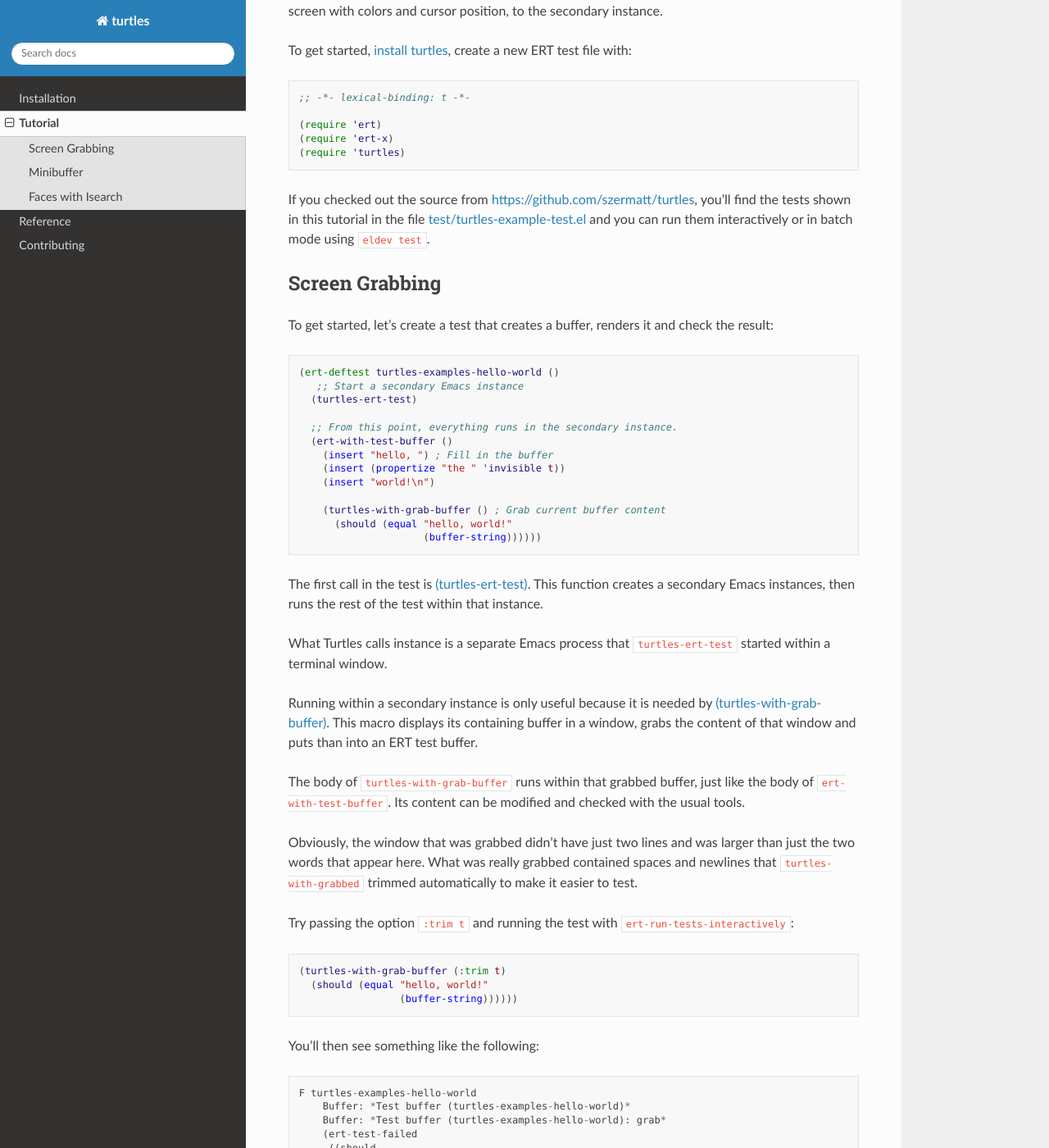
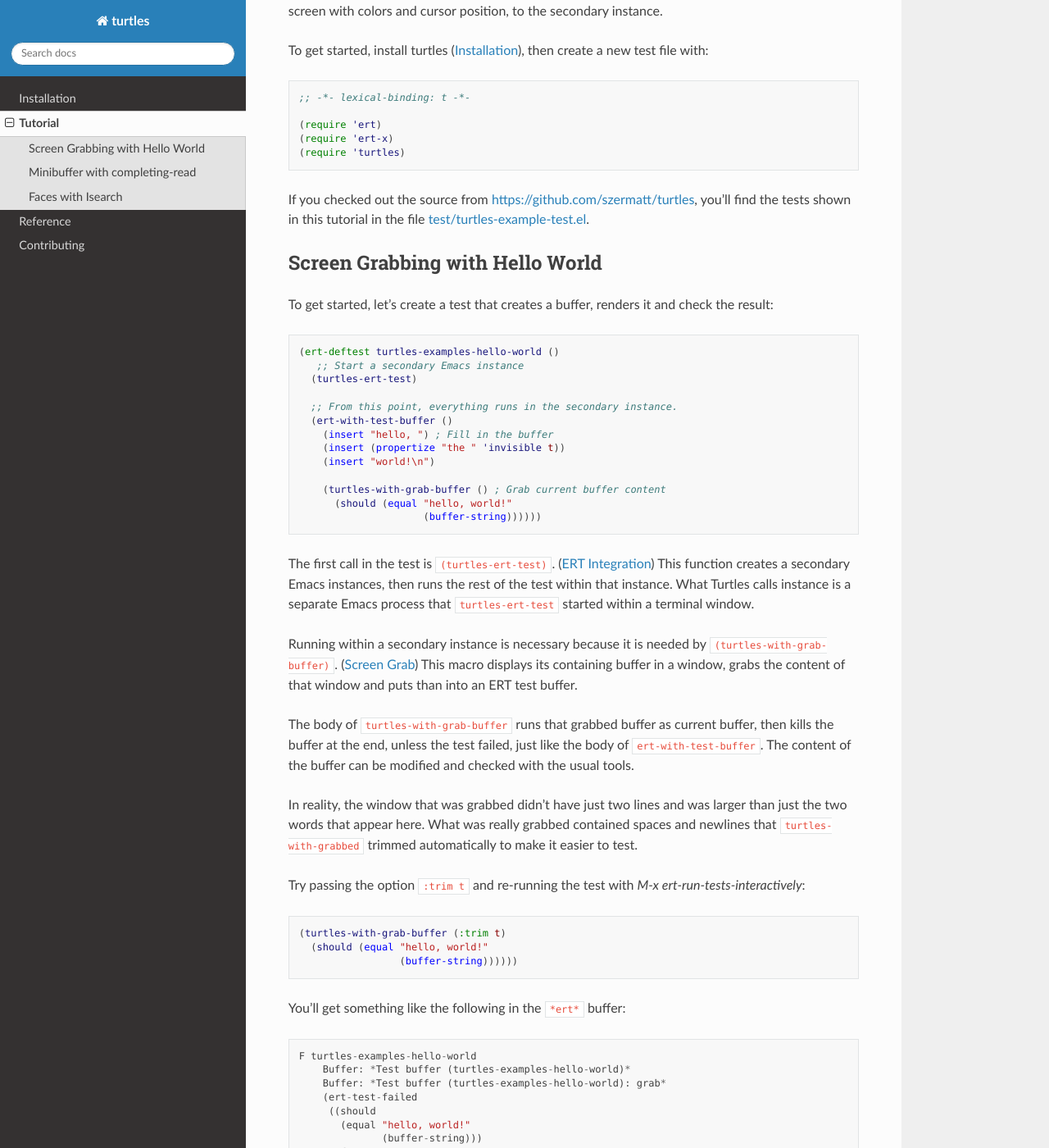
Before and after one commit to emacsmirror/turtles, a Sphinx documentation site: the page built from docs/source/tutorial.rst, in a window 1280 px wide and 1400 px high, scrolled down 398 px. Shown: the whole window at 82% size. Built offline with Sphinx 7.4.7 and the Read the Docs theme 3.1.0, drawn with Linux system fonts in a browser that asks for light colours; some of the changed text lies outside the part shown.

Commit message:
docs: Rework the tutorial section to look ok in HTML and texinfo.
Before this change, the tutorial section in an info manual looked
strange, because of the way references are rendered there.

This change reworks the section so it looks ok as an HTML page as well
as an INFO manual.

```diff
--- a/docs/source/tutorial.rst
+++ b/docs/source/tutorial.rst
@@ -18,7 +18,7 @@ needed, the primary instance grab the screen and provides the result,
 that is, a terminal screen with colors and cursor position, to the
 secondary instance.
 
-To get started, :ref:`install turtles <install>`, create a new ERT
+To get started, install turtles (:ref:`install`), then create a new
 test file with:
 
 .. code-block:: elisp
@@ -33,14 +33,12 @@ test file with:
 If you checked out the source from
 `<https://github.com/szermatt/turtles>`_, you'll find the tests shown
 in this tutorial in the file `test/turtles-example-test.el
-<https://github.com/szermatt/turtles/blob/master/test/turtles-examples-test.el>`_
-and you can run them interactively or in batch mode using :code:`eldev
-test`.
+<https://github.com/szermatt/turtles/blob/master/test/turtles-examples-test.el>`_.
 
 .. _tut_hello_world:
 
-Screen Grabbing
----------------
+Screen Grabbing with Hello World
+--------------------------------
 
 To get started, let's create a test that creates a buffer, renders it
 and check the result:
@@ -62,30 +60,29 @@ and check the result:
                        (buffer-string))))))
 
 
-The first call in the test is :ref:`(turtles-ert-test)<ert>`. This
-function creates a secondary Emacs instances, then runs the rest of
-the test within that instance.
+The first call in the test is ``(turtles-ert-test)``. (:ref:`ert`)
+This function creates a secondary Emacs instances, then runs the rest
+of the test within that instance. What Turtles calls instance is a
+separate Emacs process that ``turtles-ert-test`` started within a
+terminal window.
 
-What Turtles calls instance is a separate Emacs process that
-:code:`turtles-ert-test` started within a terminal window.
+Running within a secondary instance is necessary because it is needed
+by ``(turtles-with-grab-buffer)``. (:ref:`grab`) This macro displays
+its containing buffer in a window, grabs the content of that window
+and puts than into an ERT test buffer.
 
-Running within a secondary instance is only useful because it is
-needed by :ref:`(turtles-with-grab-buffer) <grab>`. This macro
-displays its containing buffer in a window, grabs the content of that
-window and puts than into an ERT test buffer.
+The body of ``turtles-with-grab-buffer`` runs that grabbed buffer as
+current buffer, then kills the buffer at the end, unless the test
+failed, just like the body of ``ert-with-test-buffer``. The content of
+the buffer can be modified and checked with the usual tools.
 
-The body of :code:`turtles-with-grab-buffer` runs within that grabbed
-buffer, just like the body of :code:`ert-with-test-buffer`. Its content
-can be modified and checked with the usual tools.
+In reality, the window that was grabbed didn't have just two lines and
+was larger than just the two words that appear here. What was really
+grabbed contained spaces and newlines that ``turtles-with-grabbed``
+trimmed automatically to make it easier to test.
 
-Obviously, the window that was grabbed didn't have just two lines and
-was larger than just the two words that appear here. What was really
-grabbed contained spaces and newlines that
-:code:`turtles-with-grabbed` trimmed automatically to make it easier
-to test.
-
-Try passing the option :code:`:trim t` and running the test with
-:code:`ert-run-tests-interactively`:
+Try passing the option ``:trim t`` and re-running the test with
+`M-x ert-run-tests-interactively`:
 
 .. code-block:: elisp
 
@@ -93,9 +90,7 @@ Try passing the option :code:`:trim t` and running the test with
         (should (equal "hello, world!"
                        (buffer-string))))))
 
-You'll then see something like the following:
-
-.. code-block::
+You'll get something like the following in the ``*ert*`` buffer::
 
   F turtles-examples-hello-world
       Buffer: *Test buffer (turtles-examples-hello-world)*
@@ -121,12 +116,10 @@ You'll then see something like the following:
                                     first-mismatch-at 13)))
 
 As you can see above, the window that was grabbed had a bit more than
-20 lines. This corresponds to a single window within a 80x24, the size
-of the default :ref:`instance <instances>`.
+20 lines. This corresponds to a single window within a 80x24 terminal,
+the terminal dimensions of the default instance. (:ref:`instances`)
 
-The ERT test buffers listed above
-
-.. code-block::
+The ERT test buffers listed above::
 
       Buffer: *Test buffer (turtles-examples-hello-world)*
       Buffer: *Test buffer (turtles-examples-hello-world): grab*
@@ -147,21 +140,22 @@ the option :code:`frame t`, as shown below, and run the tests again:
         (should (equal "hello, world!"
                        (buffer-string))))))
 
-They will fail, and in the error message, or the buffers listed there,
-you'll see the entire Emacs frame that was grabbed, including the mode
-line and message area.
+The above fail, and in the error message, and the buffers listed
+there, you'll see the entire Emacs frame that was grabbed, including
+the mode line and message area.
 
-Have a look at the :ref:`turtles-with-grab-buffer reference <grab>` to
-see how you can grab other sections of the screen.
+``turtles-with-grab-buffers`` (:ref:`grab`) supports different keyword
+arguments that let you choose a section of the screen to grab and
+post-process it.
 
 .. _tut_minibuffer:
 
-Minibuffer
-----------
+Minibuffer with completing-read
+-------------------------------
 
 This second example illustrates the use of
-:ref:`(turtles-with-minibuffer) <minibuffer>` running
-:code:`completing-read`:
+``(turtles-with-minibuffer)`` (:ref:`minibuffer`) running
+``completing-read``:
 
 .. code-block:: elisp
 
@@ -197,18 +191,18 @@ This second example illustrates the use of
 
 The READ section is a single sexp that calls a function that runs on
 the minibuffer or within a recursive-edit. When this function returns,
-:code:`turtles-with-minibuffer` ends and returns the result of
+``turtles-with-minibuffer`` ends and returns the result of
 evaluating READ.
 
 The example above doesn't care about what READ evaluates to, because
-it checks the retrun value of :code:`completing-read` directly within
+it checks the retrun value of ``completing-read`` directly within
 that section.
 
 The BODY section is a series of sexp that is executed interactively
-*while the READ section runs*. This isn't multi-threading;
-:code:`turtles-with-minibuffer` waits for the READ sections to call
-:code:`recursive-edit`, usually indirectly through
-:code:`read-from-minibuffer`, and runs BODY within that interactive
+*while the READ section runs*. This isn't multi-threading, as
+``turtles-with-minibuffer`` waits for the READ sections to call
+``recursive-edit``, usually indirectly through
+``read-from-minibuffer``, and runs BODY within that interactive
 session.
 
 At the end of BODY, the minibuffer is closed, if needed, and control
@@ -239,13 +234,14 @@ The test could have called the command :kbd:`TAB` corresponds to directly:
           (should (equal "Choose: Choice <>" (buffer-string))))
 
 Calling interactive commands in such a way in a test is usually
-clearer than going through key bindings, and in most cases, it works well.
+clearer than going through key bindings, and, in most cases, it works
+well.
 
-Some commands that rely on the specific environment provided by the
-command loop won't work if called directly or even through
-:code:`execute-kbd-macro`. :ref:`:keys and :command <minibuffer>` can
-help with such tricky commands. Though it would be overkill here, you
-could do:
+However, some commands that rely on the specific environment provided
+by the command loop don't like being called directly or even through
+``execute-kbd-macro``. :keys and :command (:ref:`minibuffer`) can help
+in such tricky situations. Though it would be overkill here, you could
+write:
 
 .. code-block:: elisp
 
@@ -261,7 +257,7 @@ Faces with Isearch
 ------------------
 
 This last example tests isearch. While not a minibuffer-based command,
-isearch still works with :code:`turtles-with-minibuffer`.
+isearch still works with ``turtles-with-minibuffer``.
 
 .. code-block:: elisp
 
@@ -306,18 +302,17 @@ The interesting bit here is:
             (should (equal "[Baa], baa, black sheep, have you any wool?"
                            (buffer-string))))
 
-This test is used to check which part of the buffer isearch
-highlighted.
+The above checks which part of the buffer isearch highlighted. The
+argument :faces tells ``turtles-with-grab-buffer`` to grab a small set
+of faces and make them available in the buffer as the text property
+'face.
 
-The argument :faces tells :code:`turtles-with-grab-buffer` to grab a
-small set of faces and make them available in the buffer as the text
-property 'face.
+This example additionally provides "[]", which tells
+``turtles-with-grab-buffer`` to mark portions of the buffer that have
+such a face with brackets. This way, we don't need to check text
+properties in the test.
 
-This example additionally asks :code:`turtles-with-grab-buffer` to
-detect portions of the buffer with such a face and surround them with
-brackets, to make it more convenient to test.
-
-Faces aren't available in a terminal, of course. Turtles uses colors
-to highlight the faces it's interested in, then processes the grabbed
-data to recognize the faces it wants from these colors it has
-assigned.
+Faces aren't really available when grabbing a terminal screen. To make
+this work, Turtles uses colors to highlight the faces it's interested
+in, then recognize the faces it wants in the grabbed data from these
+colors it has assigned.
```
Also changed, not shown: other parts of docs/source/tutorial.rst (+9 -8 lines), 1 other file.
